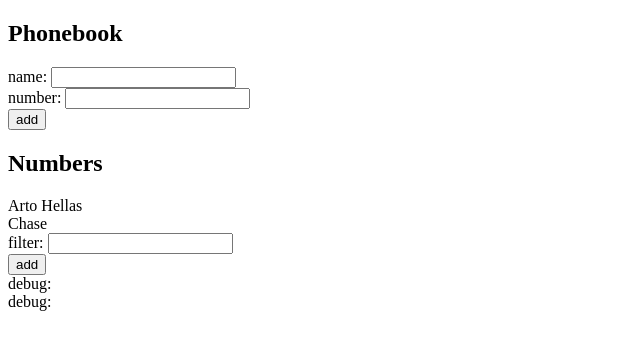
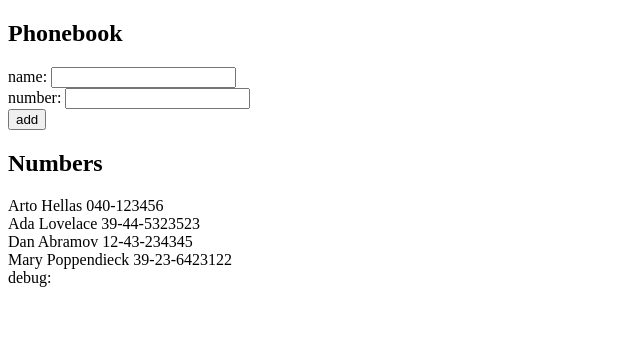
Before and after one commit to chasejhayes/fsoExercises, a React (Vite) app in the folder part2/phoneBook/: page / in a window 1280 px wide. Shown: the top 350 px of the page, without its empty margins (0-640 px from the left). Built offline with nearby package versions, Linux system fonts and the light colour scheme; data requests are answered from the project's data file.

Commit message:
Complete 2.11 - add json server and effect hook

```diff
--- /dev/null
+++ b/part2/phoneBook/db.json
@@ -0,0 +1,24 @@
+{
+  "persons":[
+    {
+      "name": "Arto Hellas",
+      "number": "040-123456",
+      "id": "1"
+    },
+    {
+      "name": "Ada Lovelace",
+      "number": "39-44-5323523",
+      "id": "2"
+    },
+    {
+      "name": "Dan Abramov",
+      "number": "12-43-234345",
+      "id": "3"
+    },
+    {
+      "name": "Mary Poppendieck",
+      "number": "39-23-6423122",
+      "id": "4"
+    }
+  ]
+}
--- a/part2/phoneBook/package.json
+++ b/part2/phoneBook/package.json
@@ -7,9 +7,11 @@
     "dev": "vite",
     "build": "vite build",
     "lint": "eslint .",
-    "preview": "vite preview"
+    "preview": "vite preview",
+    "server": "json-server -p 3002 db.json"
   },
   "dependencies": {
+    "axios": "^1.15.2",
     "react": "^19.2.5",
     "react-dom": "^19.2.5"
   },
@@ -22,6 +24,7 @@
     "eslint-plugin-react-hooks": "^7.1.1",
     "eslint-plugin-react-refresh": "^0.5.2",
     "globals": "^17.5.0",
+    "json-server": "^1.0.0-beta.15",
     "vite": "^8.0.9"
   }
 }
--- a/part2/phoneBook/src/App.jsx
+++ b/part2/phoneBook/src/App.jsx
@@ -1,18 +1,23 @@
-import { useState } from "react";
+import { useState, useEffect } from "react";
+import axis from "axios"
+import axios from "axios";
 
 const App = () => {
   const [persons, setPersons] = useState([
-    {
-      name: "Arto Hellas"
-    },
-    { name: "Chase" }
   ])
 
 const [newName, setNewName] = useState("")
 const [newNumber, setNewNumber] = useState("")
-  const [filter, setFilter] = useState([])
 
+const hook = () => {
+  axios
+  .get('http://localhost:3002/persons')
+  .then(response => {
+    setPersons(response.data)
+  })
+}
 
+useEffect(hook, [])
 
 
 const addName = (event) => {
@@ -21,45 +26,15 @@ const App = () => {
     name: newName,
     number: newNumber,
   }
-    if (persons.some(person => person.name === nameObject.name)) {
+  if (persons.some(person=> person.name === nameObject.name)){
     return alert(`${newName} is already in the phone book.`)
   } else {
   setPersons(persons.concat(nameObject))
   setNewName("")
   setNewNumber("")
+
   }
-    return nameObject
 }
-
-
-
-  const filterResults = (event) => {
-    event.preventDefault()
-    const filterArr = filter.split("");
-    let splitNameArr = persons.map(person => person.name.split(""))
-
-    function startsWith(arr, prefix){
-      for( let i=0; i<arr.length; i++){
-        if (arr[i] !== prefix)
-        console.log(arr)
-        console.log(prefix)
-        console.log(false)
-      }
-      console.log(arr)
-      console.log(prefix)
-      console.log(true)
-      setFilter(prefix)
-    }
-
-    startsWith(splitNameArr, filterArr)
-
-    console.log(filter)
-    console.log(filterArr)
-    console.log(persons)
-
-    setFilter("")
-  }
-
 
 const handleNameChange = (event) => {
   setNewName(event.target.value)
@@ -68,20 +43,21 @@ const App = () => {
   setNewNumber(event.target.value)
 }
 
-  const handleFilterChange = (event) => {
-    setFilter(event.target.value)
+function Form ({value, text}){
+  <div>{text} {value}</div>
+
 }
-
 
 return (
   <div>
     <h2>Phonebook</h2>
     <form onSubmit={addName}>
+      <Form text="Name1: " value={newNumber}/>
       <div>
-          name: <input value={newName} onChange={handleNameChange} />
+        name: <input  value={newName} onChange={handleNameChange}/>
       </div>
       <div>
-          number: <input value={newNumber} onChange={handleNumberChange} />
+        number: <input value={newNumber} onChange={handleNumberChange}/>
       </div>
       <div>
         <button type="submit">add</button>
@@ -89,27 +65,15 @@ const App = () => {
     </form>
     <h2>Numbers</h2>
     <div>
-        {persons.map(person =>
+      {persons.map(person=>
       <div key={person.name}>
         {person.name} {person.number}
         </div>
         )}
       </div>
-      <div>
-        <form onSubmit={filterResults}>
-          <div>
-            filter: <input value={filter} onChange={handleFilterChange} />
+    <div>debug: {newName}</div>
   </div>
-          <div>
-            <button type="submit">add</button>
-          </div>
-          <div>{filter}</div>
-        </form>
 
-        <div>debug: {newName}</div>
-        <div>debug: {filter}</div>
-      </div>
-    </div>
 )
 
 }
```
Also changed, not shown: 1 other file (tests, documents, lock files or other folders). Lines whose indentation alone changed are shown as unchanged.
